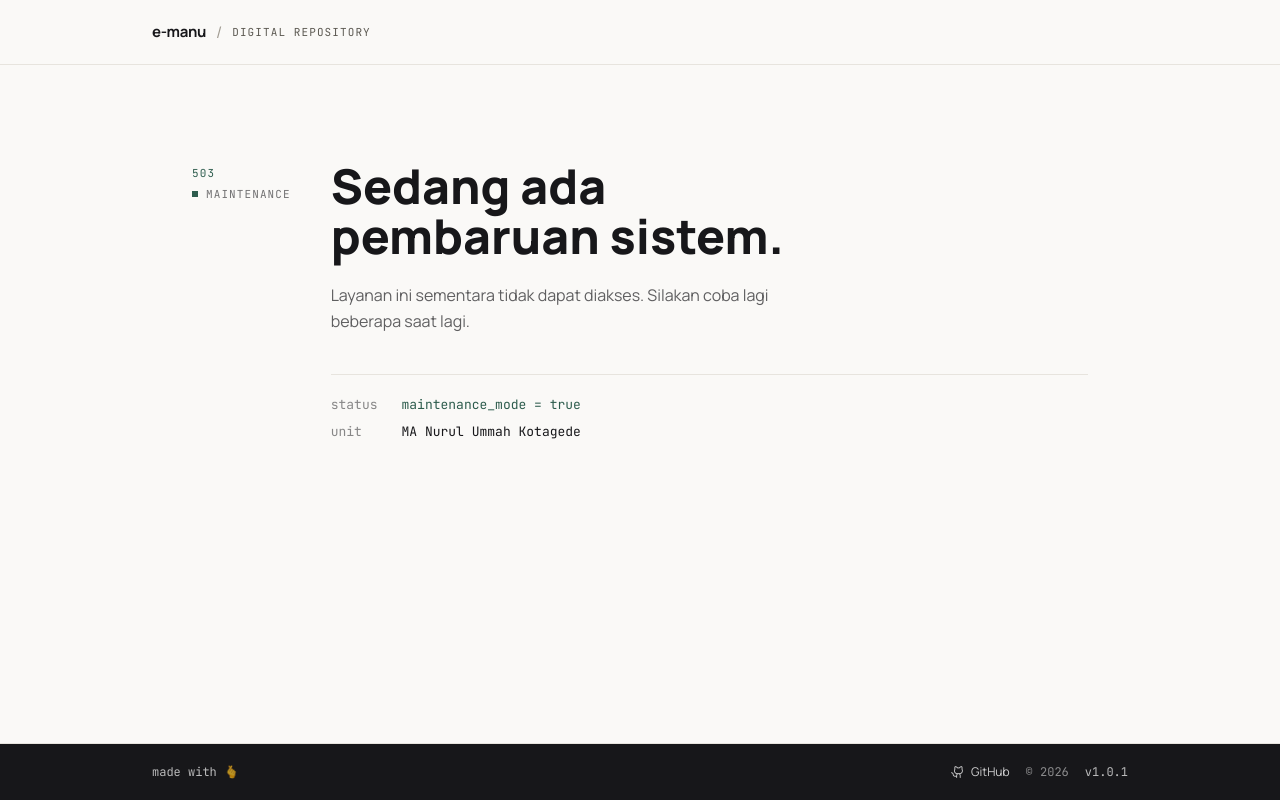
After one commit to hanifamar17/peminjaman-barang, a Python web app: template templates/maintenance.html in a window 1280 px wide. The commit adds this page. Run offline with Jinja, Linux system fonts and the light colour scheme; the template is opened without the code that fills it, so the values that code supplies are empty; some libraries are stand-ins or nearby versions.

Commit message:
fix: add maintenance_mode

```diff
--- a/static/output.css
+++ b/static/output.css
@@ -26,7 +26,6 @@
     --color-emerald-500: oklch(69.6% 0.17 162.48);
     --color-emerald-600: oklch(59.6% 0.145 163.225);
     --color-emerald-700: oklch(50.8% 0.118 165.612);
-    --color-emerald-800: oklch(43.2% 0.095 166.913);
     --color-blue-50: oklch(97% 0.014 254.604);
     --color-blue-200: oklch(88.2% 0.059 254.128);
     --color-blue-500: oklch(62.3% 0.214 259.815);
@@ -45,7 +44,6 @@
     --color-gray-500: oklch(55.1% 0.027 264.364);
     --color-gray-600: oklch(44.6% 0.03 256.802);
     --color-gray-700: oklch(37.3% 0.034 259.733);
-    --color-gray-800: oklch(27.8% 0.033 256.848);
     --color-gray-900: oklch(21% 0.034 264.665);
     --color-zinc-100: oklch(96.7% 0.001 286.375);
     --color-zinc-200: oklch(92% 0.004 286.32);
@@ -61,8 +59,10 @@
     --container-sm: 24rem;
     --container-md: 28rem;
     --container-lg: 32rem;
+    --container-xl: 36rem;
     --container-2xl: 42rem;
     --container-3xl: 48rem;
+    --container-4xl: 56rem;
     --container-5xl: 64rem;
     --container-6xl: 72rem;
     --text-xs: 0.75rem;
@@ -992,12 +1004,18 @@
   .mt-4 {
     margin-top: calc(var(--spacing) * 4);
   }
+  .mt-5 {
+    margin-top: calc(var(--spacing) * 5);
+  }
   .mt-6 {
     margin-top: calc(var(--spacing) * 6);
   }
   .mt-8 {
     margin-top: calc(var(--spacing) * 8);
   }
+  .mt-10 {
+    margin-top: calc(var(--spacing) * 10);
+  }
   .mt-12 {
     margin-top: calc(var(--spacing) * 12);
   }
@@ -1097,9 +1121,15 @@
   .h-1 {
     height: var(--spacing);
   }
+  .h-1\.5 {
+    height: calc(var(--spacing) * 1.5);
+  }
   .h-2 {
     height: calc(var(--spacing) * 2);
   }
+  .h-3 {
+    height: calc(var(--spacing) * 3);
+  }
   .h-3\.5 {
     height: calc(var(--spacing) * 3.5);
   }
@@ -1136,12 +1166,21 @@
   .min-h-\[44px\] {
     min-height: 44px;
   }
+  .min-h-\[70vh\] {
+    min-height: 70vh;
+  }
   .min-h-\[150px\] {
     min-height: 150px;
   }
   .min-h-screen {
     min-height: 100vh;
   }
+  .w-1 {
+    width: var(--spacing);
+  }
+  .w-1\.5 {
+    width: calc(var(--spacing) * 1.5);
+  }
   .w-1\/2 {
     width: calc(1 / 2 * 100%);
   }
@@ -1208,6 +1250,9 @@
   .max-w-3xl {
     max-width: var(--container-3xl);
   }
+  .max-w-4xl {
+    max-width: var(--container-4xl);
+  }
   .max-w-5xl {
     max-width: var(--container-5xl);
   }
@@ -1335,6 +1386,9 @@
   }
   .grid-cols-7 {
     grid-template-columns: repeat(7, minmax(0, 1fr));
+  }
+  .grid-cols-\[auto_1fr\] {
+    grid-template-columns: auto 1fr;
   }
   .flex-col {
     flex-direction: column;
@@ -1441,6 +1495,9 @@
   .gap-x-8 {
     column-gap: calc(var(--spacing) * 8);
   }
+  .gap-x-10 {
+    column-gap: calc(var(--spacing) * 10);
+  }
   .gap-x-16 {
     column-gap: calc(var(--spacing) * 16);
   }
@@ -1449,11 +1506,17 @@
     margin-inline-start: calc(calc(var(--spacing) * 2) * var(--tw-space-x-reverse));
     margin-inline-end: calc(calc(var(--spacing) * 2) * calc(1 - var(--tw-space-x-reverse)));
   }
+  .gap-y-2 {
+    row-gap: calc(var(--spacing) * 2);
+  }
   .gap-y-4 {
     row-gap: calc(var(--spacing) * 4);
   }
   .gap-y-6 {
     row-gap: calc(var(--spacing) * 6);
+  }
+  .gap-y-8 {
+    row-gap: calc(var(--spacing) * 8);
   }
   .gap-y-16 {
     row-gap: calc(var(--spacing) * 16);
@@ -1836,6 +1908,12 @@
   .py-12 {
     padding-block: calc(var(--spacing) * 12);
   }
+  .py-16 {
+    padding-block: calc(var(--spacing) * 16);
+  }
+  .pt-0 {
+    padding-top: 0px;
+  }
   .pt-0\.5 {
     padding-top: calc(var(--spacing) * 0.5);
   }
@@ -1848,6 +1926,9 @@
   .pt-4 {
     padding-top: calc(var(--spacing) * 4);
   }
+  .pt-5 {
+    padding-top: calc(var(--spacing) * 5);
+  }
   .pt-6 {
     padding-top: calc(var(--spacing) * 6);
   }
@@ -1991,6 +2075,10 @@
   }
   .text-\[26px\] {
     font-size: 26px;
+  }
+  .leading-\[1\.05\] {
+    --tw-leading: 1.05;
+    line-height: 1.05;
   }
   .leading-\[1\.15\] {
     --tw-leading: 1.15;
@@ -2724,6 +2830,9 @@
     .sm\:grid-cols-3 {
       grid-template-columns: repeat(3, minmax(0, 1fr));
     }
+    .sm\:grid-cols-\[auto_1fr\] {
+      grid-template-columns: auto 1fr;
+    }
     .sm\:flex-row {
       flex-direction: row;
     }
@@ -2747,10 +2859,17 @@
     }
     .sm\:py-24 {
       padding-block: calc(var(--spacing) * 24);
+    }
+    .sm\:pt-1 {
+      padding-top: var(--spacing);
     }
     .sm\:text-2xl {
       font-size: var(--text-2xl);
       line-height: var(--tw-leading, var(--text-2xl--line-height));
+    }
+    .sm\:text-4xl {
+      font-size: var(--text-4xl);
+      line-height: var(--tw-leading, var(--text-4xl--line-height));
     }
     .sm\:text-5xl {
       font-size: var(--text-5xl);
--- a/templates/base.html
+++ b/templates/base.html
@@ -373,7 +373,7 @@
                     GitHub
                 </a>
                 <span class="text-xs opacity-50 mono">&copy; <span id="current-year"></span></span>
-                <span class="text-xs opacity-70 mono">v1.0.0</span>
+                <span class="text-xs opacity-70 mono">v1.0.1</span>
             </div>
         </div>
     </footer>
--- /dev/null
+++ b/templates/maintenance.html
@@ -0,0 +1,45 @@
+{% extends 'base.html' %}
+
+{% block title %}Maintenance{% endblock %}
+
+{% block content %}
+<!-- Hallmark · macrostructure: System Log Panel (not centered-card) · theme: existing tokens (--ink/--paper/--line/--accent/--accent-soft) · fonts: Manrope + JetBrains Mono · pre-emit critique: P5 H4 E5 S5 R5 V5 -->
+
+<div class="min-h-[70vh] px-6 py-16 sm:py-24">
+  <div class="max-w-4xl mx-auto grid grid-cols-1 sm:grid-cols-[auto_1fr] gap-x-10 gap-y-8">
+
+    <div class="sm:pt-1">
+      <div class="text-[11px] tracking-widest uppercase" style="font-family:'JetBrains Mono',monospace; color:var(--accent);">
+        503
+      </div>
+      <div class="mt-1 flex items-center gap-2">
+        <span class="inline-block w-1.5 h-1.5" style="background:var(--accent);"></span>
+        <span class="text-[11px] tracking-widest uppercase" style="font-family:'JetBrains Mono',monospace; color:var(--ink); opacity:.6;">
+          maintenance
+        </span>
+      </div>
+    </div>
+
+    <div>
+      <h1 class="text-3xl sm:text-5xl font-extrabold leading-[1.05] max-w-lg" style="color:var(--ink); font-family:'Manrope',sans-serif; overflow-wrap:anywhere;">
+        Sedang ada pembaruan sistem.
+      </h1>
+
+      <p class="mt-5 max-w-md text-base leading-relaxed" style="color:var(--ink); opacity:.68;">
+        Layanan ini sementara tidak dapat diakses. Silakan coba lagi beberapa saat lagi.
+      </p>
+
+      <div class="mt-10 border-t pt-5" style="border-color:var(--line);">
+        <dl class="grid grid-cols-[auto_1fr] gap-x-6 gap-y-2 text-[13px]" style="font-family:'JetBrains Mono',monospace;">
+          <dt style="color:var(--ink); opacity:.5;">status</dt>
+          <dd style="color:var(--accent);">maintenance_mode = true</dd>
+
+          <dt style="color:var(--ink); opacity:.5;">unit</dt>
+          <dd style="color:var(--ink);">MA Nurul Ummah Kotagede</dd>
+        </dl>
+      </div>
+    </div>
+
+  </div>
+</div>
+{% endblock %}
```
Also changed, not shown: other parts of static/output.css (+60 -0 lines), app.py (+11 -0 lines).
